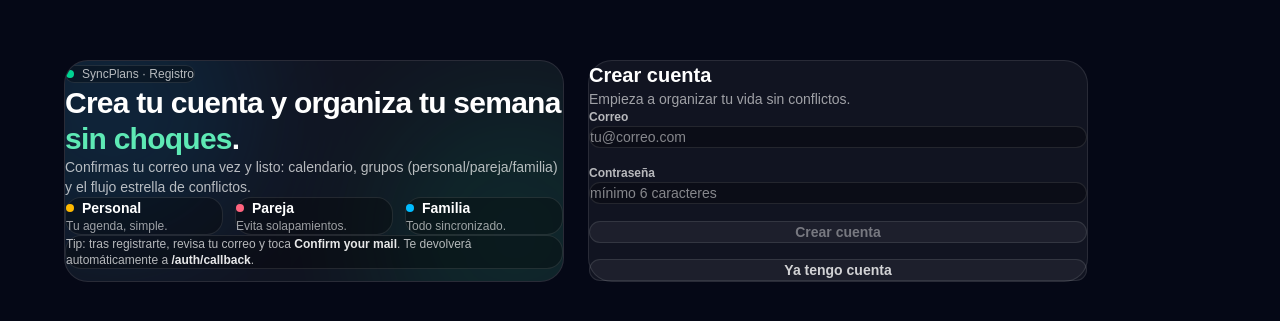
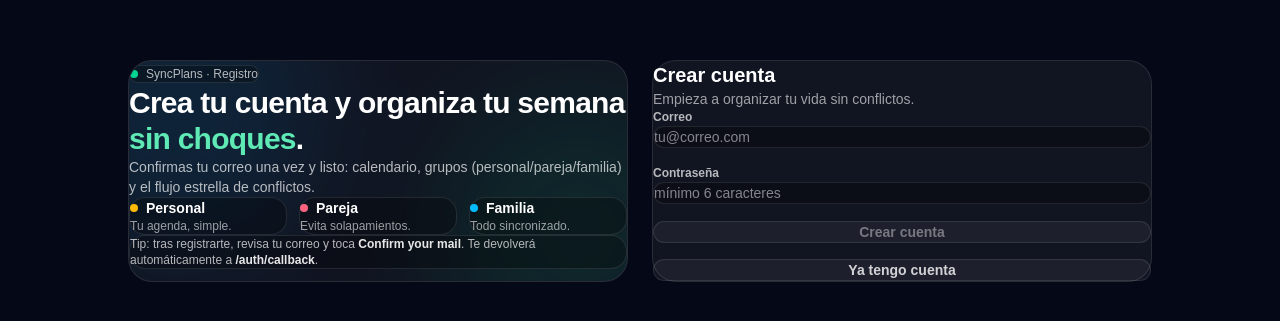
Before and after one commit to Fgainzall/syncplans-app, a Next.js app: page /auth/register in a window 1280 px wide. Shown: the part 229-550 px from the top of the page. Built offline with nearby package versions, Linux system fonts and the light colour scheme; no server answers.

Commit message:
Tweak /auth/register layout centered

```diff
--- a/src/app/auth/register/page.tsx
+++ b/src/app/auth/register/page.tsx
@@ -50,12 +50,12 @@ export default function RegisterClient() {
   }
 
   return (
-    <main className="min-h-screen bg-[#050816] text-white">
-      <div className="mx-auto flex min-h-screen max-w-6xl items-center justify-center px-4 py-10">
-        <div className="grid w-full max-w-5xl gap-6 lg:grid-cols-2">
+    <main className="min-h-screen bg-[#050816] text-white flex items-center justify-center px-4 py-10">
+      <div className="w-full max-w-5xl">
+        <div className="grid w-full gap-6 lg:grid-cols-2">
           {/* Left: brand / pitch */}
           <section className="relative overflow-hidden rounded-3xl border border-white/10 bg-white/5 p-8">
-            <div className="absolute inset-0 pointer-events-none opacity-60">
+            <div className="pointer-events-none absolute inset-0 opacity-60">
               <div className="absolute -top-24 -left-24 h-72 w-72 rounded-full bg-sky-500/20 blur-3xl" />
               <div className="absolute -bottom-24 -right-24 h-72 w-72 rounded-full bg-emerald-500/20 blur-3xl" />
             </div>
@@ -72,8 +72,8 @@ export default function RegisterClient() {
               </h1>
 
               <p className="mt-3 text-sm text-white/70">
-                Confirmas tu correo una vez y listo: calendario, grupos (personal/pareja/familia)
-                y el flujo estrella de conflictos.
+                Confirmas tu correo una vez y listo: calendario, grupos
+                (personal/pareja/familia) y el flujo estrella de conflictos.
               </p>
 
               <div className="mt-6 grid gap-3 sm:grid-cols-3">
@@ -84,9 +84,9 @@ export default function RegisterClient() {
 
               <div className="mt-6 rounded-2xl border border-white/10 bg-black/30 p-4 text-xs text-white/70">
                 Tip: tras registrarte, revisa tu correo y toca{" "}
-                <span className="text-white/90 font-semibold">Confirm your mail</span>. Te
+                <span className="font-semibold text-white/90">Confirm your mail</span>. Te
                 devolverá automáticamente a{" "}
-                <span className="text-white/90 font-semibold">/auth/callback</span>.
+                <span className="font-semibold text-white/90">/auth/callback</span>.
               </div>
             </div>
           </section>
@@ -94,13 +94,18 @@ export default function RegisterClient() {
           {/* Right: form */}
           <section className="rounded-3xl border border-white/10 bg-white/5 p-8">
             <h2 className="text-xl font-semibold">Crear cuenta</h2>
-            <p className="mt-1 text-sm text-white/60">Empieza a organizar tu vida sin conflictos.</p>
+            <p className="mt-1 text-sm text-white/60">
+              Empieza a organizar tu vida sin conflictos.
+            </p>
 
             {done ? (
               <div className="mt-6 rounded-2xl border border-emerald-400/20 bg-emerald-500/10 p-4">
-                <div className="text-sm font-semibold text-emerald-100">Cuenta creada ✅</div>
+                <div className="text-sm font-semibold text-emerald-100">
+                  Cuenta creada ✅
+                </div>
                 <div className="mt-1 text-xs text-emerald-100/80">
-                  Revisa tu correo y confirma el registro. Luego vuelve aquí e inicia sesión.
+                  Revisa tu correo y confirma el registro. Luego vuelve aquí e inicia
+                  sesión.
                 </div>
 
                 <div className="mt-4 flex flex-wrap gap-2">
```
